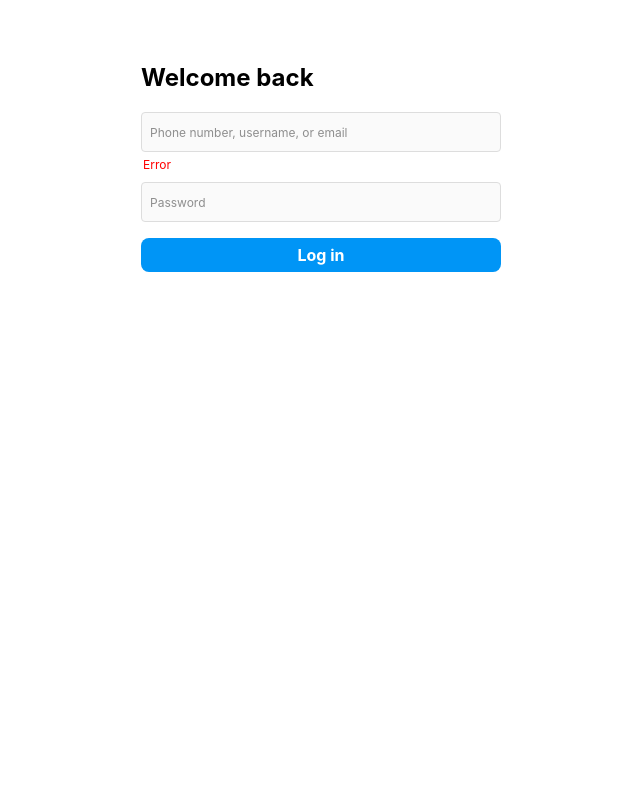
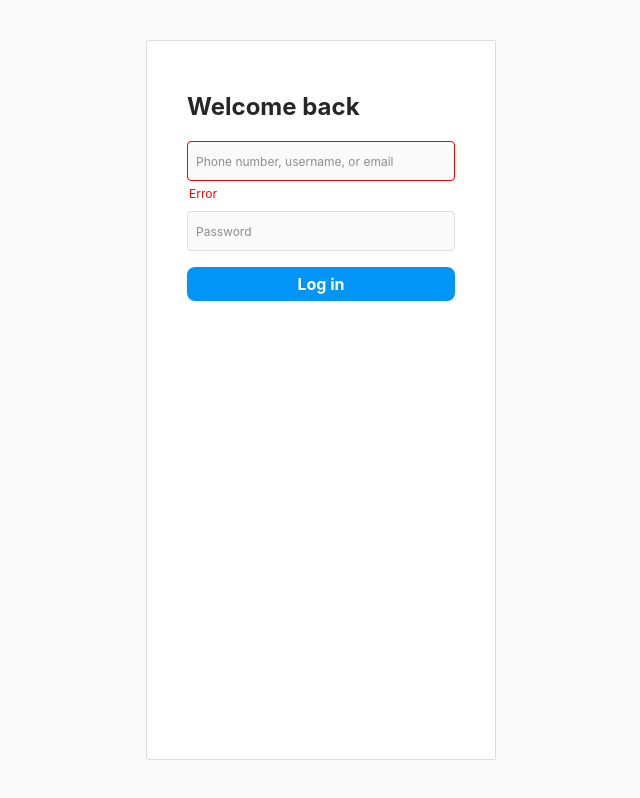
Before and after one commit to alexpozdnyakof/react-sign-in, a React (Vite) app: page / in a window 1280 px wide. Shown: the whole page, without its empty margins (319-959 px from the left). Built offline with nearby package versions, Linux system fonts and the light colour scheme.

Commit message:
fix colors

```diff
--- a/src/App.css
+++ b/src/App.css
@@ -42,10 +42,14 @@
   height: 100vh;
 }
 .surface {
-  width: 480px;
+  width: 350px;
   height: 720px;
   border-radius: 1.2rem;
-  padding: 20px;
+  border: 1px solid var(--rs-color-separator);
+  border-radius: var(--rs-border-radius-micro);
+  background-color: #fff;
+
+  padding-top: 48px;
 }
 
 .stretch {
--- a/src/index.css
+++ b/src/index.css
@@ -54,7 +54,7 @@ body {
   min-width: 320px;
   min-height: 100vh;
   text-rendering: optimizeSpeed;
-
+  background-color: #fafafa;
   font-size: var(--font-size-body);
 }
 
@@ -121,4 +121,5 @@ dd {
 h1{
   font-size: 2.4rem;
   margin-bottom: var(--rs-space-medium);
+  color: var(--color-content-primary);
 }
--- a/src/ui/base-field.module.css
+++ b/src/ui/base-field.module.css
@@ -78,3 +78,12 @@ input {
     calc(var(--rs-space-small) - 1px)
     var(--rs-space-small);
 }
+
+
+.tone_negative {
+  border-color: var(--color-content-negative)
+}
+
+.field-message_negative {
+  color: var(--color-content-negative)
+}
--- a/src/ui/base-field.tsx
+++ b/src/ui/base-field.tsx
@@ -31,7 +31,12 @@ export default function FormField({
   const ariaInvalid = tone === 'negative' ? true : undefined;
   return (
     <Stack space="xsmall">
-      <div className={styles['container']}>
+      <div
+        className={clsx([
+          styles['container'],
+          tone == 'negative' ? styles['tone_negative'] : null,
+        ])}
+      >
         {children({
           id: generatedId,
           'aria-describedby': describedBy,
@@ -49,7 +54,7 @@ export default function FormField({
         <p
           className={clsx([
             styles['field-message'],
-            tone == 'negative' ? styles['tone-negative'] : null,
+            tone == 'negative' ? styles['field-message_negative'] : null,
           ])}
           id={describedBy}
         >
```
